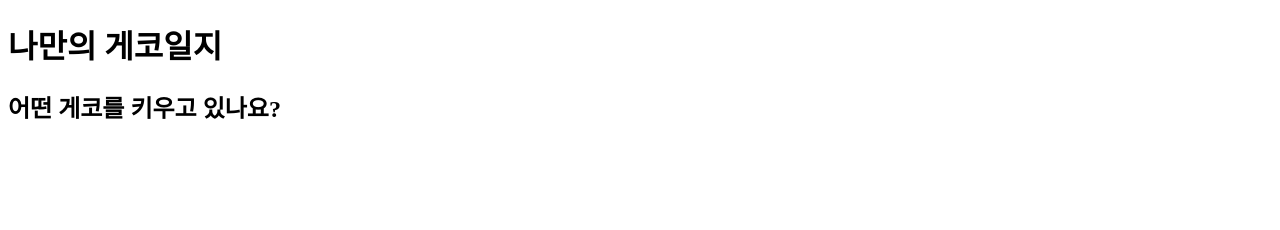
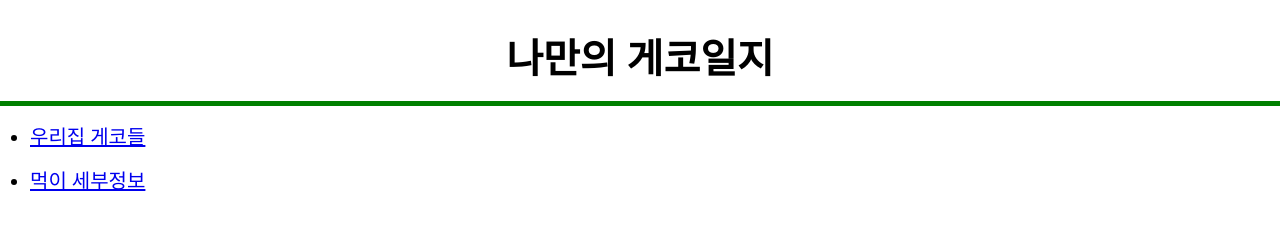
Before and after one commit to ohgus/My_Project, a plain HTML site: page gecko/HTML/index.html in a window 1280 px wide. Drawn offline with Linux system fonts and the light colour scheme.

Commit message:
mfp_day1

```diff
--- /dev/null
+++ b/gecko/CSS/style.css
@@ -0,0 +1,26 @@
+header{
+    text-align: center;
+    font-size: 20px;
+}
+h1{
+    margin-bottom: 15px;
+}
+body{
+    margin-left: 0;
+    margin-right: 0;
+}
+ul{
+    border-top: 5px solid green;
+    padding-top: 10px;
+    padding-left: 30px;
+}
+li.gecko-info{
+    font-size: 20px;
+    padding-bottom: 10px;
+    padding-top: 5px;
+}
+li.feed-info{
+    font-size: 20px;
+    padding-bottom: 10px;
+    padding-top: 5px;
+}
--- a/gecko/HTML/index.html
+++ b/gecko/HTML/index.html
@@ -4,10 +4,33 @@
     <meta charset="UTF-8">
     <meta http-equiv="X-UA-Compatible" content="IE=edge">
     <meta name="viewport" content="width=device-width, initial-scale=1.0">
+    <link rel="stylesheet" href="/gecko/CSS/style.css">
     <title>Gecko Web</title>
 </head>
 <body>
-    <h1>나만의 게코일지</h1>
-    <h2>어떤 게코를 키우고 있나요?</h2>
+    <div class="container">
+        <!-- 고정헤더 영역-->
+        <header>
+            <h1>나만의 게코일지</h1>
+        </header>
+        <!-- //고정헤더 영역-->
+        <!-- 리스트 영역 -->
+        <div class="pages">
+            <ul>
+                <li class="gecko-info">
+                    <a href="./mygecko.html">
+                        <span>우리집 게코들</span>
+                    </a>
+                </li>
+                <li class="feed-info">
+                    <a href="./feed.html">
+                        <span>먹이 세부정보</span>
+                    </a>
+                </li>
+            </ul>
+        </div>
+        <!-- //리스트 영역 -->
+
+    </div>
 </body>
 </html>
```
Also changed, not shown: clone/meme_maker/index.html (added, +14 -0 lines), gecko/HTML/feed.html (added, +16 -0 lines), gecko/HTML/mygecko.html (added, +16 -0 lines), clone/meme_maker/app.js (added), clone/meme_maker/styles.css (added).
